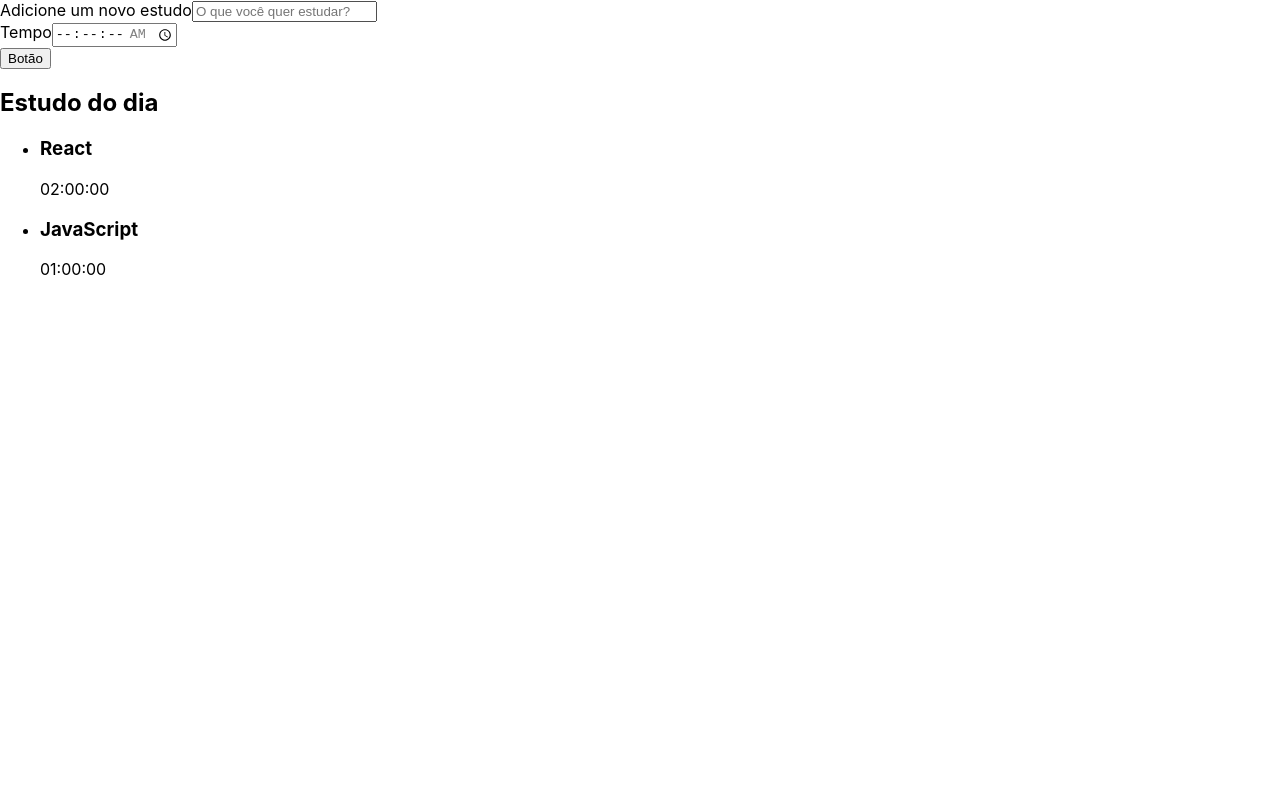
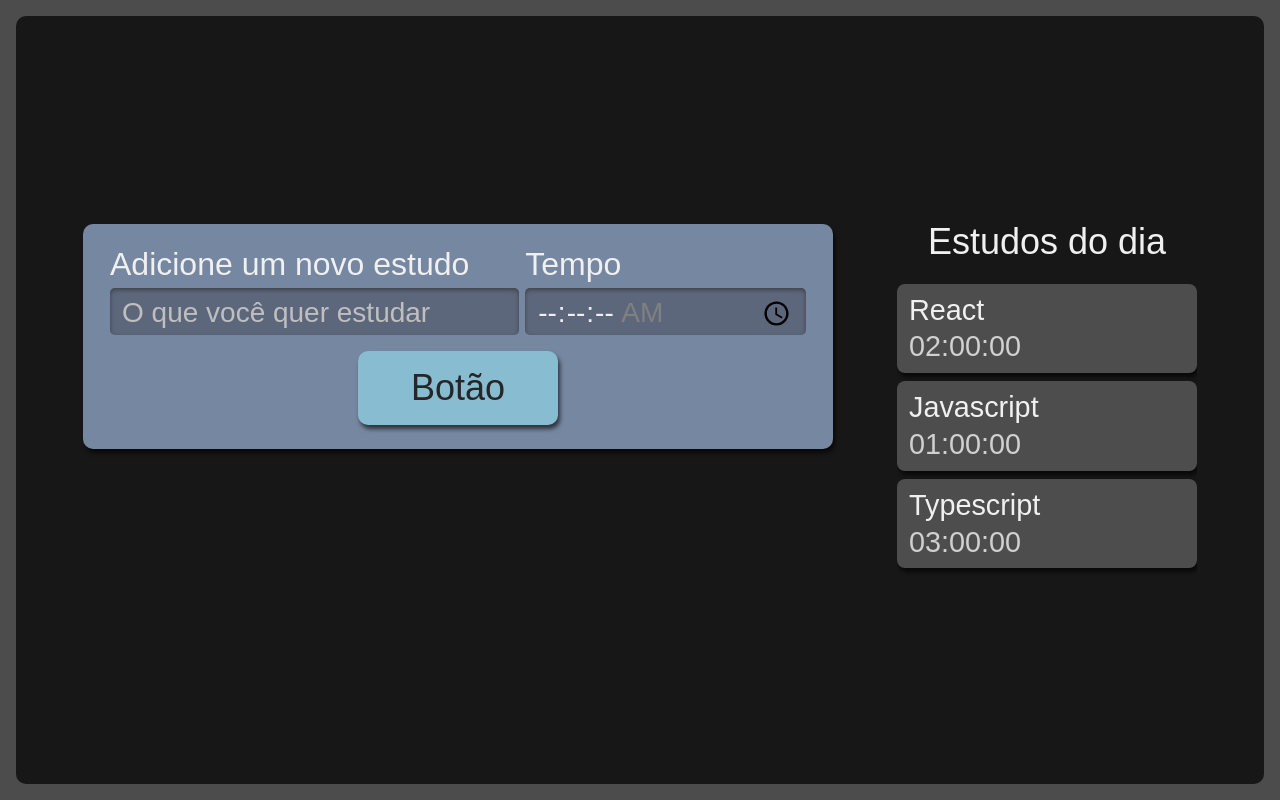
Before and after one commit to bruleonel/alura-studies, a React (Create React App) app: page / in a window 1280 px wide. Built offline with nearby package versions, Linux system fonts and the light colour scheme.

Commit message:
feat: adicionando estilo

```diff
--- a/package.json
+++ b/package.json
@@ -39,5 +39,8 @@
       "last 1 firefox version",
       "last 1 safari version"
     ]
+  },
+  "devDependencies": {
+    "sass": "^1.63.4"
   }
 }
--- a/src/App.tsx
+++ /dev/null
@@ -1,14 +0,0 @@
-import React from 'react';
-import Formulario from './components/Formulario';
-import Lista from './components/Lista'
-
-function App() {
-  return (
-    <div className="App">
-      <Formulario/>
-      <Lista/>
-    </div>
-  );
-}
-
-export default App;
--- a/src/components/Botao/index.tsx
+++ b/src/components/Botao/index.tsx
@@ -1,11 +1,14 @@
-import React from 'react'
+import React from 'react';
+import './style.scss';
 
 class Botao extends React.Component {
-    render() {
-        return (
-           <button>Botão</button>
-        )
-    }
+  render() {
+    return (
+      <button className="botao">
+        Botão
+      </button>
+    )
+  }
 }
 
 export default Botao;
--- /dev/null
+++ b/src/components/Botao/style.scss
@@ -0,0 +1,25 @@
+.botao {
+    align-self: center;
+    background-color: #88bcd1;
+    border-radius: 10px;
+    box-shadow: 2px 4px 4px #0000009F;
+    color: #272626;
+    cursor: pointer;
+    font-size: 1.25rem;
+    padding: 16px;
+    width: 150px;
+
+    &:active {
+      background-color: #7CA6B7;
+      box-shadow: 2px 2px 4px #0000009F inset;
+    }
+  }
+
+  @media screen and (min-width: 1280px) {
+    .botao {
+      grid-column-start: span 2;
+      justify-self: center;
+      width: 200px;
+      font-size: 2.25rem;
+    }
+  }
--- a/src/components/Formulario/index.tsx
+++ b/src/components/Formulario/index.tsx
@@ -1,22 +1,27 @@
-import React from 'react'
-import Botao from '../Botao'
+import React from 'react';
+import Botao from '../Botao';
+import './style.scss';
 
 class Formulario extends React.Component {
   render() {
     return (
-            <form>
-                <div>
-                    <label htmlFor="tarefa">Adicione um novo estudo</label>
+      <form className="novaTarefa">
+        <div className="inputContainer">
+          <label htmlFor="tarefa">
+            Adicione um novo estudo
+          </label>
           <input
             type="text"
             name="tarefa"
             id="tarefa"
-                        placeholder="O que você quer estudar?"
+            placeholder="O que você quer estudar"
             required
           />
         </div>
-                <div>
-                    <label htmlFor="tempo">Tempo</label>
+        <div className="inputContainer">
+          <label htmlFor="tempo">
+            Tempo
+          </label>
           <input
             type="time"
             step="1"
@@ -27,7 +32,7 @@
             required
           />
         </div>
-                <Botao/>
+        <Botao />
       </form>
     )
   }
--- /dev/null
+++ b/src/components/Formulario/style.scss
@@ -0,0 +1,61 @@
+.novaTarefa {
+    display:flex;
+    flex-direction: column;
+    grid-area: nova-tarefa;
+    background-color: #7687A1;
+    border-radius: 10px;
+    box-shadow: 2px 4px 4px #0000009F;
+    padding: 12px;
+
+    .inputContainer {
+      display: flex;
+      flex-direction: column;
+      width: 100%;
+      margin-bottom: 16px;
+
+      label {
+        margin-bottom: 8px;
+        font-size: 1.25rem;
+      }
+
+      input {
+        width: 100%;
+        padding: 8px 12px 4px;
+        box-sizing: border-box;
+        border: unset;
+        border-radius: 5px;
+        background-color: #5D677C;
+        box-shadow: 0px 2px 4px #2D2B2B9F inset;
+
+        &::placeholder {
+          color: #BFBFBF;
+        }
+      }
+    }
+
+    @media screen and (min-width: 1280px) {
+      flex-direction: row;
+      flex-wrap: wrap;
+      justify-content: space-around;
+      font-size: 2.25rem;
+      padding: 24px;
+      box-sizing: border-box;
+
+      .inputContainer {
+        width: calc(60% - 12px);
+
+        &:last-of-type {
+          width: 40%;
+        }
+
+        label {
+          font-size: 2rem;
+        }
+
+        input {
+          height: 100%;
+          font-size: 1.75rem;
+        }
+      }
+    }
+  }
--- a/src/components/Lista/index.tsx
+++ b/src/components/Lista/index.tsx
@@ -1,18 +1,27 @@
-import React from 'react'
+import React from 'react';
+import './style.scss';
 
 function Lista() {
+  const tarefas = [{
+    tarefa: 'React',
+    tempo: '02:00:00'
+  }, {
+    tarefa: 'Javascript',
+    tempo: '01:00:00'
+  }, {
+    tarefa: "Typescript",
+    tempo: "03:00:00"
+  }];
   return (
-        <aside>
-            <h2>Estudo do dia</h2>
+    <aside className="listaTarefas">
+      <h2> Estudos do dia </h2>
       <ul>
-                <li>
-                    <h3>React</h3>
-                    <span>02:00:00</span>
+        {tarefas.map((item, index) => (
+          <li key={index} className="item">
+            <h3>{item.tarefa}</h3>
+            <span>{item.tempo}</span>
           </li>
-                <li>
-                    <h3>JavaScript</h3>
-                    <span>01:00:00</span>
-                </li>
+        ))}
       </ul>
     </aside>
   )
--- /dev/null
+++ b/src/components/Lista/style.scss
@@ -0,0 +1,75 @@
+.listaTarefas {
+    grid-area: tarefas;
+    height: 100%;
+
+    h2 {
+      font-size: 1.25rem;
+      margin-bottom: 12px;
+    }
+
+    ul {
+      max-height: 350px;
+      overflow-y: scroll;
+        scrollbar-width: thin;
+    }
+
+    @media screen and (min-width:1280px) {
+
+      h2{
+        text-align: center;
+        font-size: 2.25rem;
+        margin-bottom: 24px;
+      }
+
+      ul {
+        overflow: auto;
+        max-height: 500px;
+      }
+    }
+  }
+
+  .item {
+    background-color: #4D4D4D;
+    border-radius: 8px;
+    box-shadow: 2px 4px 4px #0000009F;
+    padding: 12px;
+    margin-bottom: 8px;
+    position: relative;
+    cursor: pointer;
+
+    h3 {
+      margin-bottom: 8px;
+      word-break: break-all;
+    }
+
+    span {
+      color: #D0D0D0;
+    }
+
+    @media screen and (min-width:1280px) {
+      font-size: 1.8rem;
+    }
+  }
+
+  .itemSelecionado {
+    background-color: #292929;
+    box-shadow: 2px 4px 4px #0000009F inset;
+  }
+
+  .itemCompletado {
+    background-color: #566F42;
+    cursor: auto;
+
+    .concluido {
+      display: block;
+      background-image: url('../../assets/img/check-mark.svg');
+      background-repeat: no-repeat;
+      background-size: 38px 38px;
+      position: absolute;
+      top: 50%;
+      right: 12px;
+      transform: translateY(-50%);
+      width: 42px;
+      height: 43px;
+    }
+  }
--- a/src/index.css
+++ b/src/index.css
@@ -1,13 +1,95 @@
+html, body, div, span, applet, object, iframe,
+h1, h2, h3, h4, h5, h6, p, blockquote, pre,
+a, abbr, acronym, address, big, cite, code,
+del, dfn, em, img, ins, kbd, q, s, samp,
+small, strike, strong, sub, sup, tt, var,
+b, u, i, center,
+dl, dt, dd, ol, ul, li,
+fieldset, form, label, legend,
+table, caption, tbody, tfoot, thead, tr, th, td,
+article, aside, canvas, details, embed,
+figure, figcaption, footer, header, hgroup,
+menu, nav, output, ruby, section, summary,
+time, mark, audio, video {
+	margin: 0;
+	padding: 0;
+	border: 0;
+	font-size: 100%;
+	font: inherit;
+	vertical-align: baseline;
+}
+/* HTML5 display-role reset for older browsers */
+article, aside, details, figcaption, figure,
+footer, header, hgroup, menu, nav, section {
+	display: block;
+}
 body {
-  margin: 0;
-  font-family: -apple-system, BlinkMacSystemFont, 'Segoe UI', 'Roboto', 'Oxygen',
-    'Ubuntu', 'Cantarell', 'Fira Sans', 'Droid Sans', 'Helvetica Neue',
-    sans-serif;
-  -webkit-font-smoothing: antialiased;
-  -moz-osx-font-smoothing: grayscale;
+	line-height: 1;
+}
+ol, ul {
+	list-style: none;
+}
+blockquote, q {
+	quotes: none;
+}
+blockquote:before, blockquote:after,
+q:before, q:after {
+	content: '';
+	content: none;
+}
+table {
+	border-collapse: collapse;
+	border-spacing: 0;
 }
 
-code {
-  font-family: source-code-pro, Menlo, Monaco, Consolas, 'Courier New',
-    monospace;
+
+input {
+	font-family: inherit;
+	font-size: inherit;
+	font-weight: inherit;
+	color: inherit;
 }
+
+button {
+	border: unset;
+	background-color: unset;
+	font-family: inherit;
+	font-size: inherit;
+	font-weight: inherit;
+	color: inherit;
+}
+
+@import url('https://fonts.googleapis.com/css2?family=Manjari&display=swap');
+
+body {
+	display: flex;
+	justify-content: center;
+	font-family: 'Manjari', sans-serif;
+	color: #F0F0F0;
+	background-color: #4C4C4C;
+	height: 100%;
+	width: 100%;
+	padding: 16px;
+	box-sizing: border-box;
+}
+
+#root {
+	width: 100%;
+}
+
+::-webkit-scrollbar {
+	width: 8px;
+}
+
+::-webkit-scrollbar-track {
+	background: unset;
+}
+
+::-webkit-scrollbar-thumb {
+	border-radius: 4px;
+	background: #888;
+}
+
+::-webkit-scrollbar-thumb:hover {
+	background: #555;
+}
--- /dev/null
+++ b/src/pages/App.tsx
@@ -0,0 +1,15 @@
+import React from 'react';
+import Formulario from '../components/Formulario';
+import Lista from '../components/Lista';
+import './style.scss';
+
+function App() {
+  return (
+    <div className="AppStyle">
+      <Formulario/>
+      <Lista/>
+    </div>
+  );
+}
+
+export default App;
--- /dev/null
+++ b/src/pages/style.scss
@@ -0,0 +1,30 @@
+.AppStyle {
+    display: grid;
+    grid-template-rows: min-content min-content auto;
+    grid-template-areas:
+    "nova-tarefa"
+    "cronometro"
+    "tarefas"
+    ;
+    row-gap: 24px;
+    min-width: 320px;
+    min-height: calc(100vh - 32px);
+    width: 100%;
+    padding: 32px;
+    box-sizing: border-box;
+    border-radius: 10px;
+    background-color: #171717;
+
+    @media screen and (min-width:1280px)  {
+      grid-template-areas:
+      "nova-tarefa tarefas"
+      "cronometro tarefas"
+      ;
+      column-gap: 64px;
+      grid-template-rows: min-content min-content;
+      grid-template-columns: 750px 300px;
+      justify-content: center;
+      align-content: center;
+      padding: 64px;
+    }
+  }
```
Also changed, not shown: src/index.tsx (+5 -7 lines), src/assets/img/check-mark.svg (added), 1 other file (tests, documents, lock files or other folders). Lines whose indentation alone changed are shown as unchanged.
